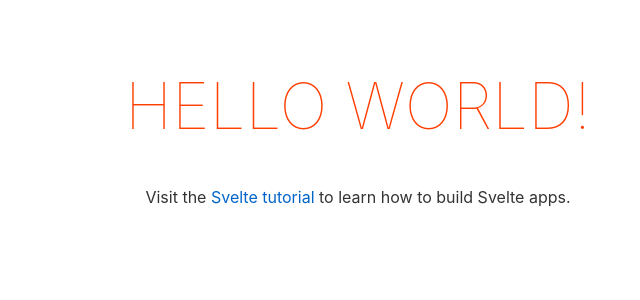
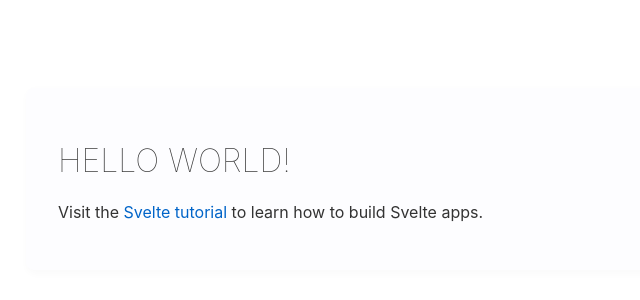
Before and after one commit to susahcebok/couple-twibbon, a Svelte app: page / in a window 1280 px wide. Shown: the top 300 px of the page, without its empty margins (282-922 px from the left). Built offline with nearby package versions, Linux system fonts and the light colour scheme.

Commit message:
Update App.svelte

```diff
--- a/src/App.svelte
+++ b/src/App.svelte
@@ -9,22 +9,23 @@
 
 <style>
 	main {
-		text-align: center;
-		padding: 1em;
-		max-width: 240px;
-		margin: 0 auto;
-	}
+	    width: 600px;
+	    margin: 5em auto;
+	    padding: 2em;
+	    background-color: #fdfdff;
+	    border-radius: 0.5em;
+	    box-shadow: 2px 3px 7px 2px rgba(0,0,0,0.02);
+       }
 
 	h1 {
-		color: #ff3e00;
 		text-transform: uppercase;
-		font-size: 4em;
 		font-weight: 100;
 	}
 
-	@media (min-width: 640px) {
-		main {
-			max-width: none;
-		}
-	}
+	@media (max-width: 700px) {
+        main {
+            margin: 0 auto;
+            width: auto;
+        }
+        }
 </style>
```
